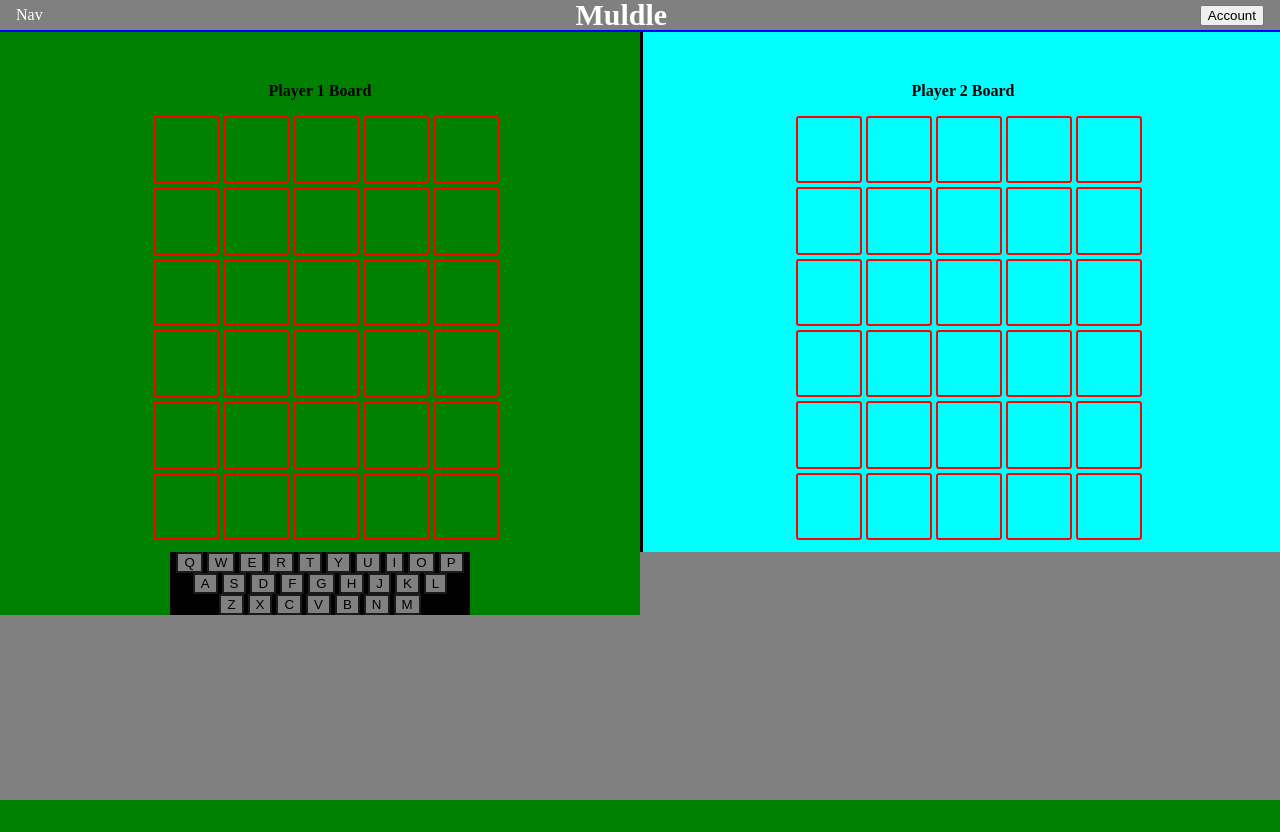
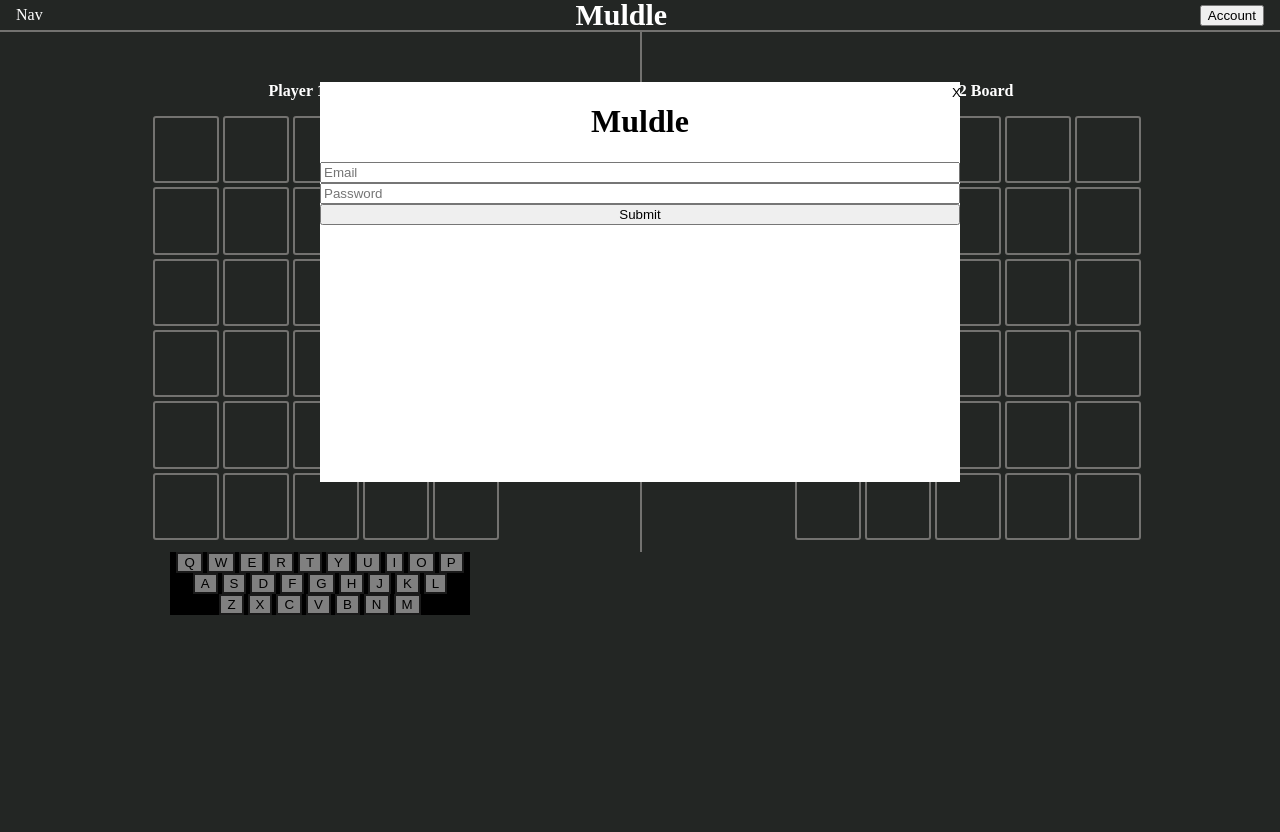
Before and after one commit to N00dles123/multi-wordle, a PHP site: page / in a window 1280 px wide. Before the commit the page ends 800 px from the top, so only its background shows below. Run offline with PHP 8.4, Linux system fonts and the light colour scheme.

Commit message:
Added login popup

```diff
--- a/css/style.css
+++ b/css/style.css
@@ -5,7 +5,7 @@ html{
 }
 
 body{
-    background-color: grey;
+    background-color: #232624;
     min-height: 100%;
     text-align: center;
     font-size: 25;
@@ -50,7 +50,7 @@ body{
 }
 
 .b-b-blue{
-  border-bottom: 2px solid blue;
+  border-bottom: 2px solid #737270;
 }
 
 #gamespace {
@@ -65,7 +65,6 @@ body{
   align-items: baseline;
   overflow: hidden;
   height: 100%;
-
 }
 
 .board-container {
@@ -80,6 +79,7 @@ body{
 
 .board-title {
     font-weight: bold;
+    color: white;
 }
 .key {
   text-transform: uppercase;
@@ -115,20 +115,58 @@ body{
 
 .guess-box {
   display: inline-flex;
-  border: 2px solid red;
+  border: 2px solid #737270;
   border-radius: 3px;
   width: 100%;
   height: 100%;
 }
 
 .l-border {
-  border-left: solid black 3px;
+  border-left: solid 2px #737270;
 }
 
-.board-l {
-  background-color: green;
+.container {
+  position: absolute;
+  display: flex;
+  height: 100%;
+  width: 100%;
+  justify-content: center;
+  align-items: center;
 }
 
-.board-r {
-  background-color: cyan;
+/* Hack */
+.card-background {
+  height: 100%;
+  width: 100%;
+  background-color: black;
+  opacity: 50%;
 }
+
+.card {
+  position: absolute;
+  display: flex;
+  flex-direction: column;
+  width: 50%;
+  height: 50%;
+  top: 50px;
+  background: white;
+  opacity: 100% !important;
+}
+
+.close-btn{
+  background: none;
+  border: none;
+  position: absolute;
+  top: 2px;
+  right: 2px;
+  width: 10px;
+  height: 10px;s
+}
+
+.show {
+  visibility: visible;
+}
+
+.no-show {
+  visibility: hidden;
+}
--- a/index.html
+++ b/index.html
@@ -13,6 +13,16 @@
             <button onclick="onAccountClick()">Account</button>
         </nav>
         <div id="gamespace">
+          <div class="container">
+            <div class="card-background no-show"> </div>
+            <div class="card">
+              <button class=close-btn>X</button>
+              <h1> Muldle </h1>
+              <input type="email" placeholder="Email"> </input>
+              <input type="password" placeholder="Password"></input>
+              <button> Submit </button>
+            </div>
+          </div>
           <div id = "game-container">
             <div id="player1-container" class="board-container board-l">
               <div class="board-title"> Player 1 Board </div>
```
